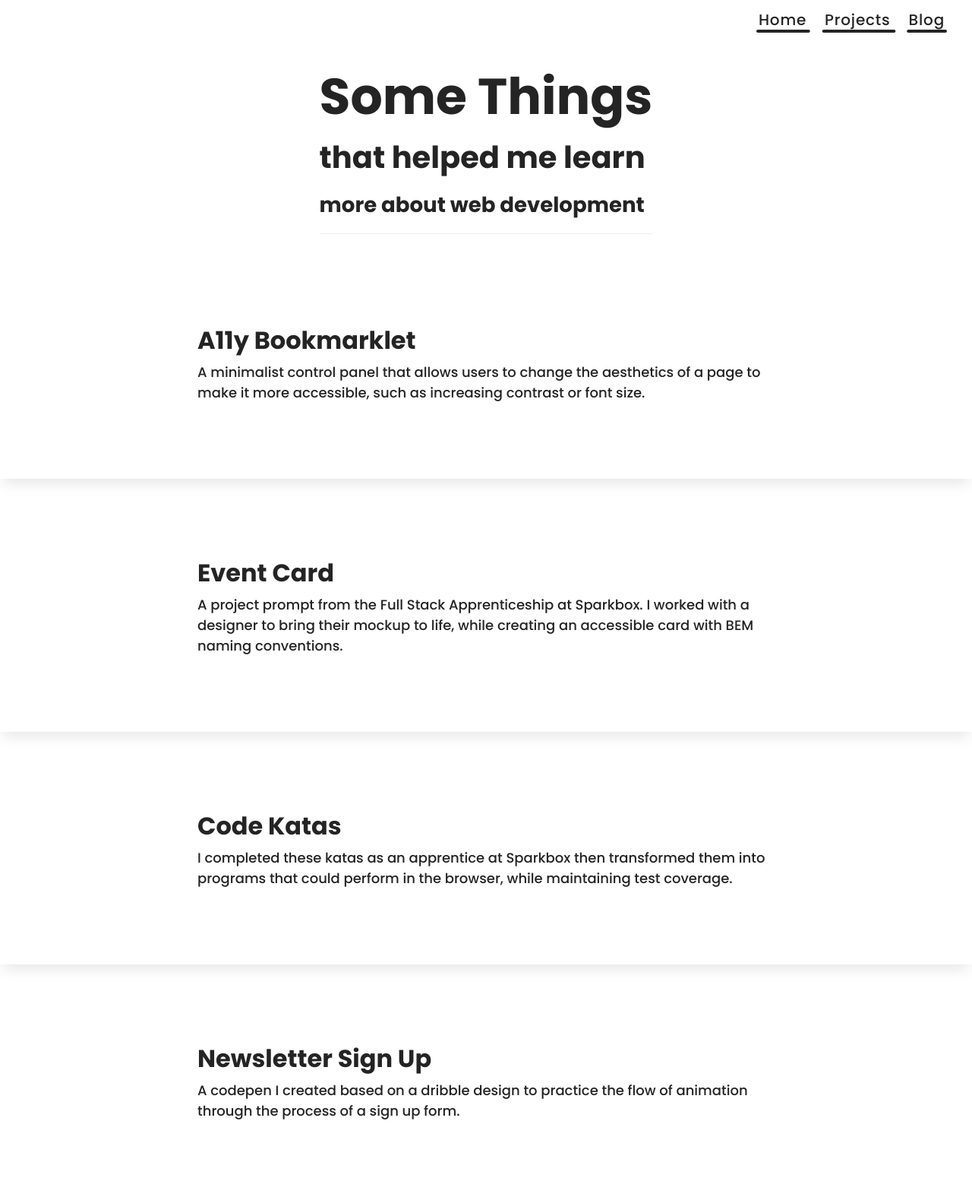
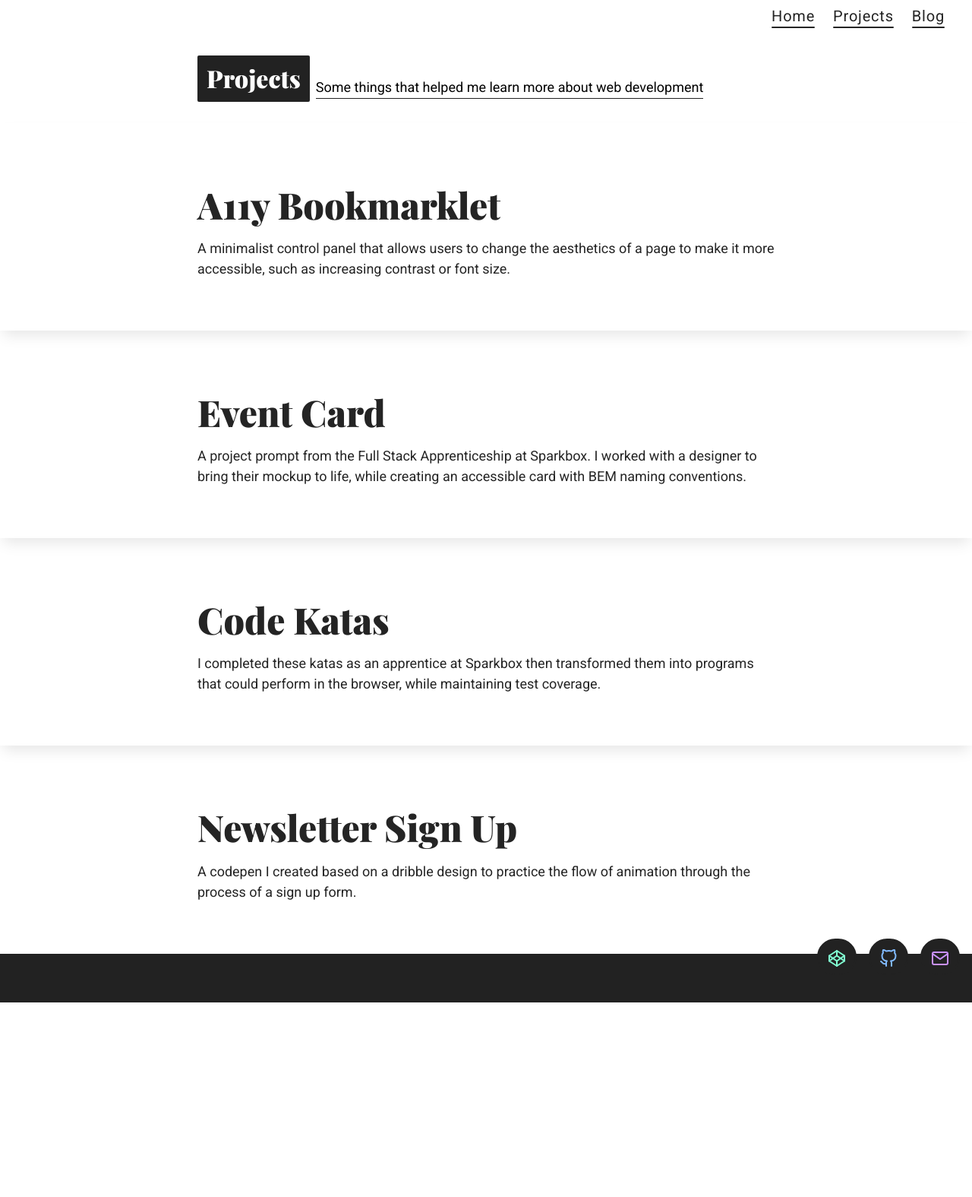
Before and after one commit to corinneling/my-site, a Gatsby site: page /projects in a window 1280 px wide. Shown: the part 13-1588 px from the top of the page at 76% size. After the commit the page ends 1332 px from the top, so only its background shows below. Built offline with nearby package versions, Linux system fonts and the light colour scheme; Gatsby itself is replaced by a stand-in of ours.

Commit message:
feat: update font and social styles
add footer

```diff
--- /dev/null
+++ b/src/components/footer/footer.js
@@ -0,0 +1,12 @@
+import React from 'react';
+import Social from '../social/social';
+
+ const Footer = () => {
+  return (
+    <footer className="cmp-footer">
+      <Social />
+    </footer>
+  )
+}
+
+ export default Footer;
--- a/src/components/layout.js
+++ b/src/components/layout.js
@@ -1,5 +1,6 @@
 import React from 'react';
 import Header from "../components/header/header";
+import Footer from "../components/footer/footer";
 import "../scss/base.scss"
 
  const Layout = ({ children }) => (
@@ -8,6 +9,7 @@ import "../scss/base.scss"
     <main>
       {children}
     </main>
+    <Footer />
   </div>
 )
 
--- a/src/pages/projects.js
+++ b/src/pages/projects.js
@@ -11,33 +11,32 @@ const Projects = () => {
         <meta name="description" content="Front-end projects I've worked on that taught me more about web development." />
       </Helmet>
       <Layout>
-        <section class="cmp-cta">
-        <h1 class="cmp-cta__title">
-          Some Things
-          <span class="cmp-cta__subtitle">that helped me learn</span>
-          <span class="cmp-cta__subtitle--sub">more about web development</span>
-        </h1>
-        <a class="cmp-cta__link" href="https://github.com/corinneling/a11y-control-panel">
-          <div class="cmp-cta__item">
-            <div class="cmp-cta__content">
+        <section className="cmp-cta">
+        <div className="cmp-cta__wrapper">
+          <h1 className="cmp-cta__title">Projects</h1>
+          <p className="cmp-cta__description">Some things that helped me learn more about web development</p>
+        </div>
+        <a className="cmp-cta__link" href="https://github.com/corinneling/a11y-control-panel">
+          <div className="cmp-cta__item">
+            <div className="cmp-cta__content">
               <h2>A11y Bookmarklet</h2>
               <p>A minimalist control panel that allows users to change the aesthetics of a page to make
                 it more accessible, such as increasing contrast or font size.</p>
             </div>
           </div>
         </a>
-        <a class="cmp-cta__link" href="https://codepen.io/corinneling/pen/MGoRN">
-        <div class="cmp-cta__item">
-          <div class="cmp-cta__content">
+        <a className="cmp-cta__link" href="https://codepen.io/corinneling/pen/MGoRN">
+        <div className="cmp-cta__item">
+          <div className="cmp-cta__content">
             <h2>Event Card</h2>
             <p>A project prompt from the Full Stack Apprenticeship at Sparkbox. I worked with a designer to bring their mockup
               to life, while creating an accessible card with BEM naming conventions.</p>
           </div>
         </div>
         </a>
-        <a class="cmp-cta__link" href="https://github.com/corinneling/to-the-browser">
-          <div class="cmp-cta__item">
-            <div class="cmp-cta__content">
+        <a className="cmp-cta__link" href="https://github.com/corinneling/to-the-browser">
+          <div className="cmp-cta__item">
+            <div className="cmp-cta__content">
               <h2>Code Katas</h2>
               <p>
                 I completed these katas as an apprentice at Sparkbox then transformed them into programs that could perform in the
@@ -45,9 +44,9 @@ const Projects = () => {
             </div>
           </div>
         </a>
-        <a class="cmp-cta__link" href="https://codepen.io/corinneling/pen/mLwKaG">
-          <div class="cmp-cta__item">
-            <div class="cmp-cta__content">
+        <a className="cmp-cta__link" href="https://codepen.io/corinneling/pen/mLwKaG">
+          <div className="cmp-cta__item">
+            <div className="cmp-cta__content">
               <h2>Newsletter Sign Up</h2>
               <p>A codepen I created based on a dribble design to practice the flow of animation through the process of a sign
                 up form.</p>
--- a/src/scss/_cmp.card.scss
+++ b/src/scss/_cmp.card.scss
@@ -1,25 +1,20 @@
 .cmp-card {
   box-sizing: border-box;
   margin: 0 auto;
-  padding: 0;
+  padding: 2rem;
   color: $c-gray-2;
   border-radius: 1rem;
 
   @media (min-width: $bp-sm) {
-    max-width: 80vw;
-    margin: 8vh auto;
-    padding: 1.5vh 8vh;
-    box-shadow: 0 8px 20px 0 rgba(0, 0, 0, 0.125);
+    max-width: 68rem;
+    margin: 4rem auto 7rem;
+    padding: 4rem;
+    box-shadow: 2px 8px 20px -6px rgba(0, 0, 0, 0.2);
   }
 
 
   &__title {
-    font-size: 2rem;
-    margin: 2rem 0 1rem;
-
-    @media (min-width: $bp-sm) {
-      font-size: 3.875vw;
-    }
+    margin-bottom: 1rem;
   }
 
   &__subtitle {
--- a/src/scss/_cmp.cta.scss
+++ b/src/scss/_cmp.cta.scss
@@ -1,44 +1,36 @@
 .cmp-cta {
-  display: flex;
-  flex-wrap: wrap;
-  justify-content: center;
-  color: $c-gray-2;
+
+  &__wrapper {
+    margin: auto;
+    padding: 1rem 2rem;
+
+    @media (min-width: $bp-sm) {
+      max-width: 60vw;
+      padding: 1rem 0;
+    }
+  }
+
+  &__title {
+    display: inline-block;
+    font-size: 2rem;
+    background-color: #222;
+    color: #fff;
+    padding: 0.25rem 0.75rem;
+    border-radius: 0.125rem;
+    margin-bottom: 0.75rem;
+  }
+
+  &__description {
+    display: inline;
+    border-bottom: 1px solid #222;
+    padding-bottom: 0.25rem;
+    margin-bottom: 0.5rem;
+    vertical-align: text-top;
+  }
 
   &__link {
     text-decoration: none;
     color: $c-gray-2;
-  }
-
-  &__title {
-    font-size: 2rem;
-    margin: 1rem 0 0;
-
-    @media (min-width: $bp-sm) {
-      font-size: 4.15rem;
-    }
-  }
-
-  &__subtitle {
-    font-size: 2rem;
-    padding: 0;
-    margin-bottom: 0.75rem;
-
-    @media (min-width: $bp-sm) {
-      font-size: 2.5rem;
-      display: block;
-    }
-
-    &--sub {
-      font-size: 2rem;
-      padding-bottom: 1rem;
-      margin-bottom: 1rem;
-      border-bottom: 1px solid #eee;
-
-      @media (min-width: $bp-sm) {
-        font-size: 1.725rem;
-        display: block;
-      }
-    }
   }
 
   &__item {
@@ -75,11 +67,11 @@
 
   &__content {
     width: 100vw;
-    padding: 6rem 2rem;
+    padding: 4rem 2rem;
 
     @media (min-width: $bp-sm) {
-      width: 60vw;
-      padding: 6rem 0;
+      max-width: 60vw;
+      padding: 4rem 0;
     }
   }
 }
--- /dev/null
+++ b/src/scss/_cmp.footer.scss
@@ -0,0 +1,8 @@
+.cmp-footer {
+  position: relative;
+  bottom: 0;
+  width: 100%;
+  padding: 0.5rem;
+  box-sizing: border-box;
+  background-color: #222;
+}
--- a/src/scss/_cmp.layout.scss
+++ b/src/scss/_cmp.layout.scss
@@ -3,11 +3,6 @@
   flex-direction: column;
   justify-content: center;
   align-content: center;
-  padding: 0 2rem;
-
-  @media (min-width: $bp-sm) {
-    padding: 0;
-  }
 
   &::before {
     content: "";
@@ -28,4 +23,9 @@
 .l--blog {
   max-width: 50rem;
   margin: auto;
+  padding: 2rem;
+
+  @media (min-width: $bp-sm) {
+    padding: 0;
+  }
 }
--- a/src/scss/_cmp.nav.scss
+++ b/src/scss/_cmp.nav.scss
@@ -3,8 +3,13 @@
 
   &__list {
     list-style: none;
+    margin: 1rem 0;
+    padding: 0;
     float: right;
-    margin: 1rem;
+
+    @media (min-width: $bp-sm) {
+      margin: 1rem;
+    }
   }
 
   &__item {
@@ -21,31 +26,27 @@
     letter-spacing: 0.05rem;
     transition: color 200ms cubic-bezier(0.71, 0.55, 0.62, 1.37);
 
-    &:hover {
-      color: #fff;
-    }
-
     &::before {
       content: "";
       display: block;
       position: relative;
       z-index: -1;
-      top: 2rem;
+      top: 1.75rem;
       left: 0;
       width: 100%;
-      height: 0.25rem;
+      height: 0.125rem;
       border-radius: 0.125rem;
       background-color: $c-gray-2;
       background-size: 130% 130%;
       background-position: 0% 50%;
-      transform: scale(1.125, 1) translateX(-0.125rem);
+      transform: scale(1);
       transform-origin: 10% 100%;
       transition: transform 200ms cubic-bezier(0.71, 0.55, 0.62, 1.37);
     }
 
     &:hover::before {
       border-radius: 0;
-      transform: scale(1.0625, 8.5) translateX(-0.125rem);
+      transform: scale(1, 4);
     }
   }
 }
--- a/src/scss/_cmp.social.scss
+++ b/src/scss/_cmp.social.scss
@@ -2,19 +2,20 @@
   display: flex;
   align-content: flex-end;
   justify-content: flex-end;
-  margin-bottom: 2rem;
 
   &__item {
     text-decoration: none;
     margin: 0 0.5rem;
     padding: 0.5rem 0.75rem;
     border-radius: 3rem;
-    background-color: $c-gray-2;
-    box-shadow: 0 6px 8px -2px rgba(56, 56, 56, 0.4);
+    background-color: #222;
+    border: 2px solid #222;
+    transform: translateY(-1.75rem);
     transition: transform 100ms linear 0s;
 
     &:hover {
-      transform: translateY(-0.5rem) scale(1.1);
+      transform: translateY(-1.75rem) scale(1.1);
+      border: 2px solid #fff;
     }
   }
 
--- a/src/scss/_elements.text.scss
+++ b/src/scss/_elements.text.scss
@@ -1,8 +1,8 @@
-@import url('https://fonts.googleapis.com/css?family=Poppins:500,700&display=swap');
+@import url('https://fonts.googleapis.com/css?family=Playfair+Display:900|Roboto&display=swap');
 
 body {
   margin: 0;
-  font-family: 'Poppins', sans-serif;
+  font-family: 'Roboto', sans-serif;
 }
 
 h1,
@@ -15,15 +15,32 @@ h6 {
 }
 
 h1 {
-  font-size: 3rem;
+  font-size: 2.25rem;
+  line-height: 1.65;
+  font-family: 'Playfair Display', serif;
+
+  @media (min-width: $bp-sm) {
+    font-size: 4rem;
+  }
 }
 
 h2 {
   font-size: 2rem;
+  line-height: 1.65;
+  font-family: 'Playfair Display', serif;
+
+  @media (min-width: $bp-sm) {
+    font-size: 3rem;
+  }
 }
 
 h3 {
-  font-size: 1.5rem;
+  font-size: 1.25rem;
+  font-family: 'Playfair Display', serif;
+
+  @media (min-width: $bp-sm) {
+    font-size: 1.5rem;
+  }
 }
 
 h4 {
@@ -38,4 +55,5 @@ h6 {
 p {
   font-size: 1.125rem;
   margin: 0.25rem;
+  line-height: 1.5;
 }
--- a/src/scss/base.scss
+++ b/src/scss/base.scss
@@ -13,6 +13,7 @@
 @import 'cmp.card';
 @import 'cmp.social';
 @import 'cmp.cta';
+@import 'cmp.footer';
 @import 'cmp.layout';
 
 // vendors
```
Also changed, not shown: src/components/card/card.js (+2 -5 lines).
